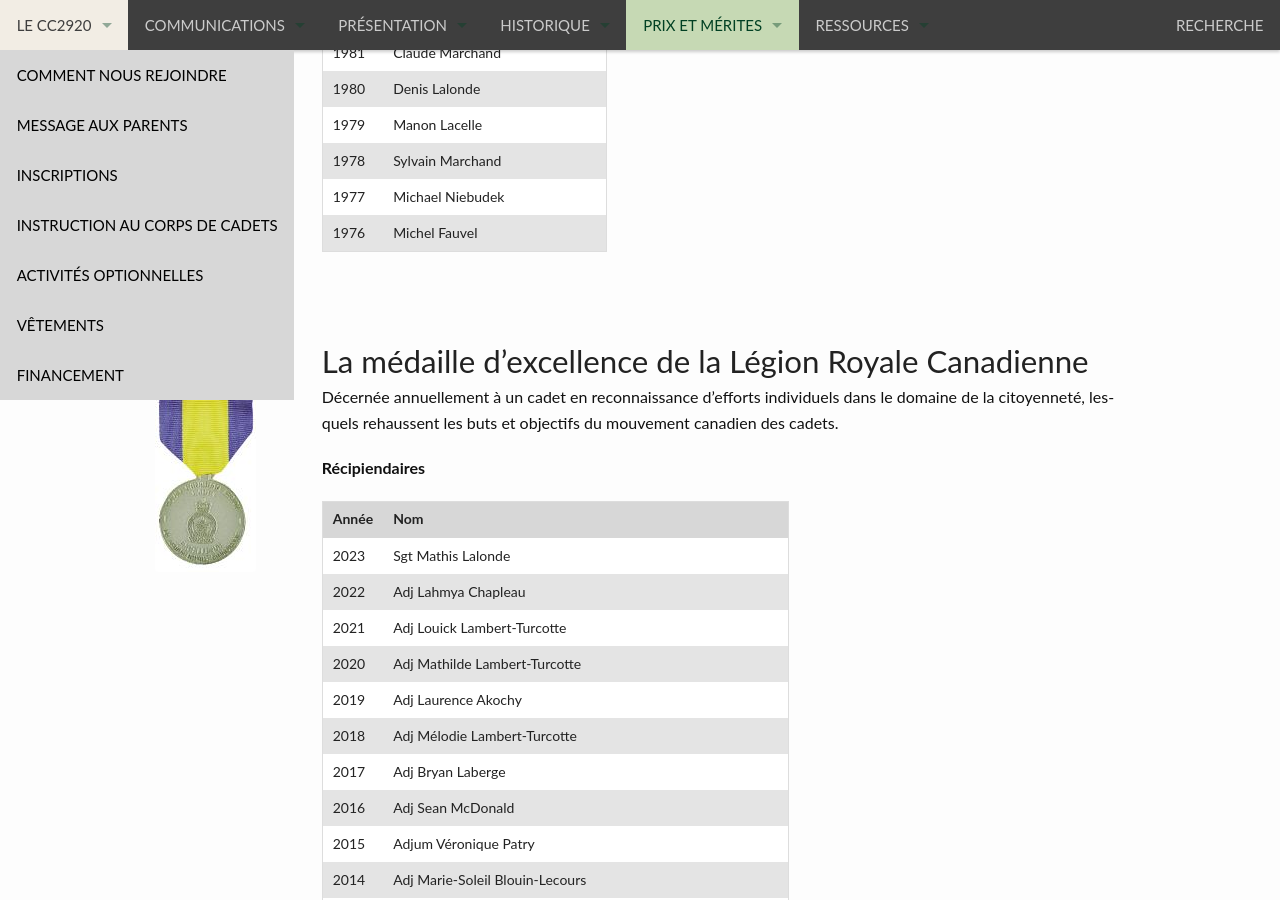
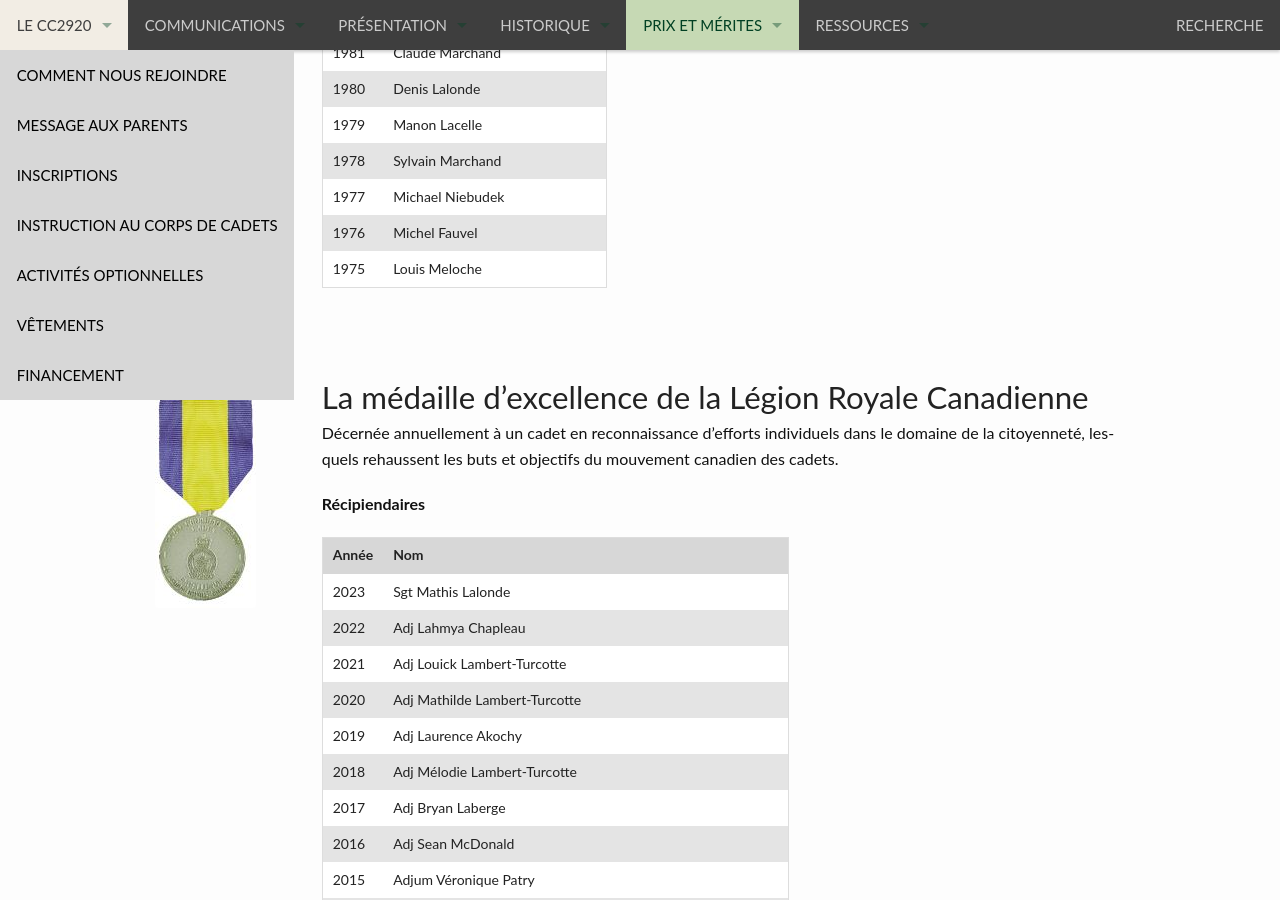
Before and after one commit to CC2920/web, a Jekyll site: the page built from _prix/medailles.md, in a window 1280 px wide and 900 px high, scrolled down 1977 px. Built offline with Jekyll 4.4.1, drawn with Linux system fonts in a browser that asks for light colours.

Commit message:
Update medailles.md

```diff
--- a/_prix/medailles.md
+++ b/_prix/medailles.md
@@ -58,6 +58,7 @@
 | 1978 | Sylvain Marchand |
 | 1977 | Michael Niebudek |
 | 1976 | Michel Fauvel |
+| 1975 | Louis Meloche |
 
 </div>
 </div> <!-- /row -->
```
